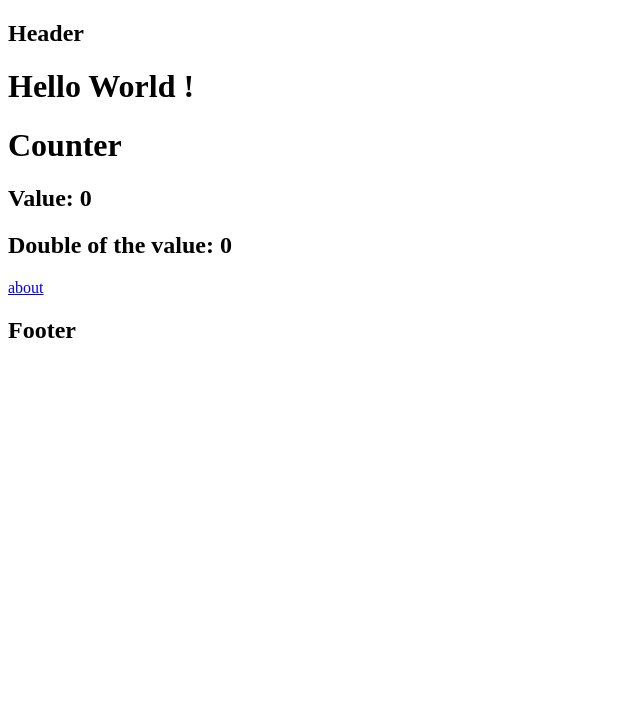
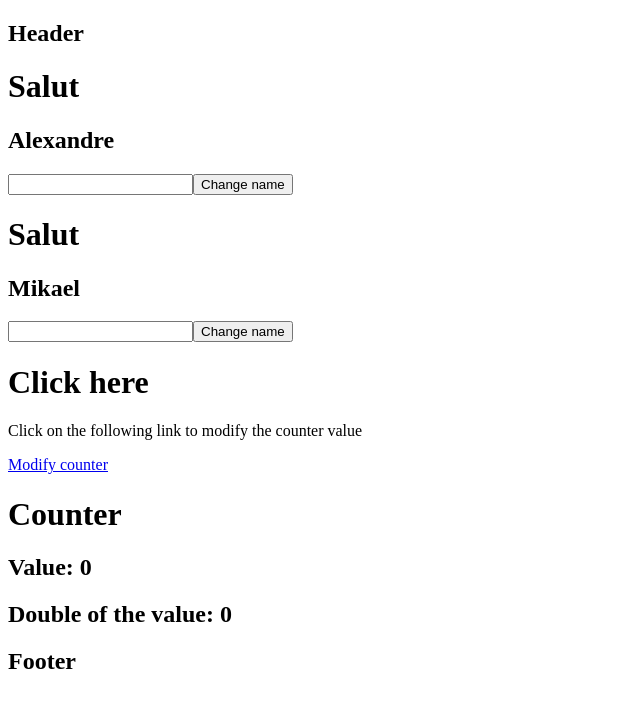
Before and after one commit to Kamitenshi/ready-react, a Next.js app: page / in a window 1280 px wide. Shown: the top 708 px of the page, without its empty margins (0-640 px from the left). Built offline with nearby package versions, Linux system fonts and the light colour scheme; no server answers.

Commit message:
React hook: add example

```diff
--- /dev/null
+++ b/src/components/User.tsx
@@ -0,0 +1,29 @@
+import { useEffect, useState } from 'react'
+
+interface UserInterface {
+    name: string
+}
+
+const User: React.FC<UserInterface> = ({ name }) => {
+
+    //HOWTO  Manage component state - React hooks
+    const [currentName, setCurrentName] = useState(name)
+    const [inputName, setInputName] = useState('')
+
+    useEffect(() => {
+        console.log("currentName was updated")
+    }, [currentName])
+
+    const handleClick = () => { setCurrentName(inputName) }
+
+    return (
+        <div>
+            <h1>Salut</h1>
+            <h2>{currentName}</h2>
+            <input type="text" onInput={(value) => setInputName((value.target as HTMLInputElement).value)} />
+            <button onClick={handleClick}>Change name</button>
+        </div>
+    )
+}
+
+export default User
--- a/src/constants/pages.ts
+++ b/src/constants/pages.ts
@@ -6,6 +6,6 @@
     href: '/'
 }
 
-export const about: Page = {
-    href: '/about'
+export const modify_counter: Page = {
+    href: '/modify_counter'
 }
--- a/src/pages/index.tsx
+++ b/src/pages/index.tsx
@@ -1,16 +1,32 @@
 import { NextPage } from 'next'
 import Link from 'next/link'
-import { about } from '../constants/pages'
+import useSWR from 'swr'
+import User from '../components/User'
+import { modify_counter } from '../constants/pages'
 import Counter from '../stateful-components/Counter'
+
+//HOWTO: Fetch data with SWR
+//Not mandatory: Run a backend and configure access to it in SWR (cf: README), otherwise the query fails
+const DynamicComponent: React.FC = () => {
+    const { data, error } = useSWR('fail')
+
+    if (error) return <div>{error.message}</div>
+    if (!data) return <div>loading...</div>
+    return <div>hello {data.name}!</div>
+}
 
 const HomePage: NextPage = () => {
     return (
         <div>
-            <h1>Hello World !</h1>
+            <DynamicComponent />
+            <User name="Alexandre" />
+            <User name="Mikael" />
+            <h1>Click here</h1>
+            <p>Click on the following link to modify the counter value</p>
+            <Link href={modify_counter.href}>
+                <a title='Page about'>Modify counter</a>
+            </Link>
             <Counter />
-            <Link href={about.href}>
-                <a title='Page about'>about</a>
-            </Link>
         </div >
     )
 }
```
Also changed, not shown: src/pages/about.tsx (deleted, +0 -16 lines), src/pages/modify_counter.tsx (added, +27 -0 lines).
